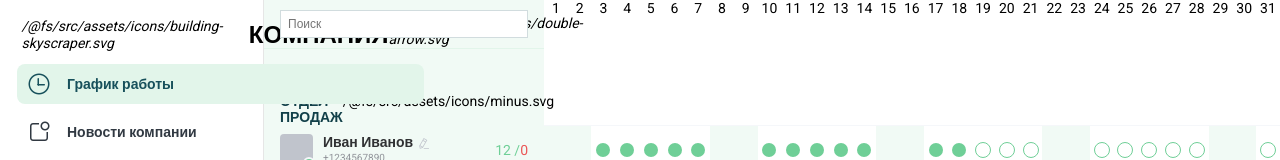
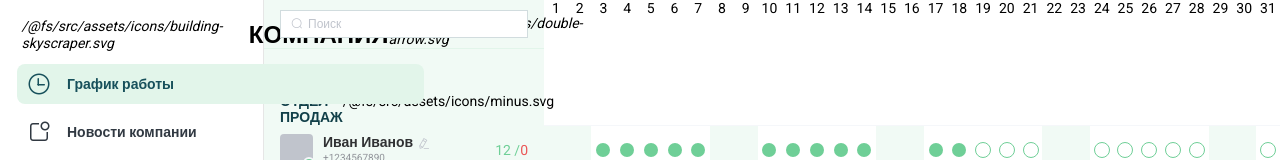
Before and after one commit to Zasetsky/nav-menu, a Vue app: page / in a window 1280 px wide. Shown: the top 160 px of the page. Built offline with nearby package versions, Linux system fonts and the light colour scheme; a web font is replaced by a local one.

Commit message:
search icon

```diff
--- a/src/components/work-schedule.components/EmployeeSearch.vue
+++ b/src/components/work-schedule.components/EmployeeSearch.vue
@@ -7,7 +7,6 @@
     >
       <div class="search-container__employees-wrapper">
         <div class="employees">
-          <!-- <i v-if="selectedEmployees.length > 0" class="el-icon-search"></i> -->
           <span
             v-for="employee in selectedEmployees"
             :key="employee.id"
@@ -29,14 +28,17 @@
           @click.stop="clearAllEmployees"
         ></i>
       </div>
+      <div v-if="!selectedEmployees.length || isActive" class="input-wrapper">
         <input
-        v-if="!selectedEmployees.length || isActive"
           type="text"
           v-model="search"
-        placeholder="Поиск"
+          :placeholder="!isActive ? 'Поиск' : ''"
           @input="handleInput"
           ref="searchInput"
+          :class="{ 'active-class': isActive }"
         />
+        <i class="el-icon-search search-icon"></i>
+      </div>
     </div>
 
     <div v-if="isActive" class="employee-list">
@@ -306,11 +308,31 @@ export default defineComponent({
     }
   }
 
+  .input-wrapper {
+    position: relative;
+
+    .search-icon {
+      position: absolute;
+      left: 5px; // вы можете управлять положением иконки, изменяя эти значения
+      top: 2px;
+      color: $main-palette-eutral-light-gray;
+    }
+
     input {
       height: 100%;
       flex-grow: 1;
       border: none;
       outline: none;
+
+      &.active-class {
+        margin-left: 20px;
+      }
+
+      &::placeholder {
+        padding-left: 20px;
+        color: $main-palette-eutral-light-gray;
+      }
+    }
   }
 }
 </style>
```
Lines whose indentation alone changed are shown as unchanged.
